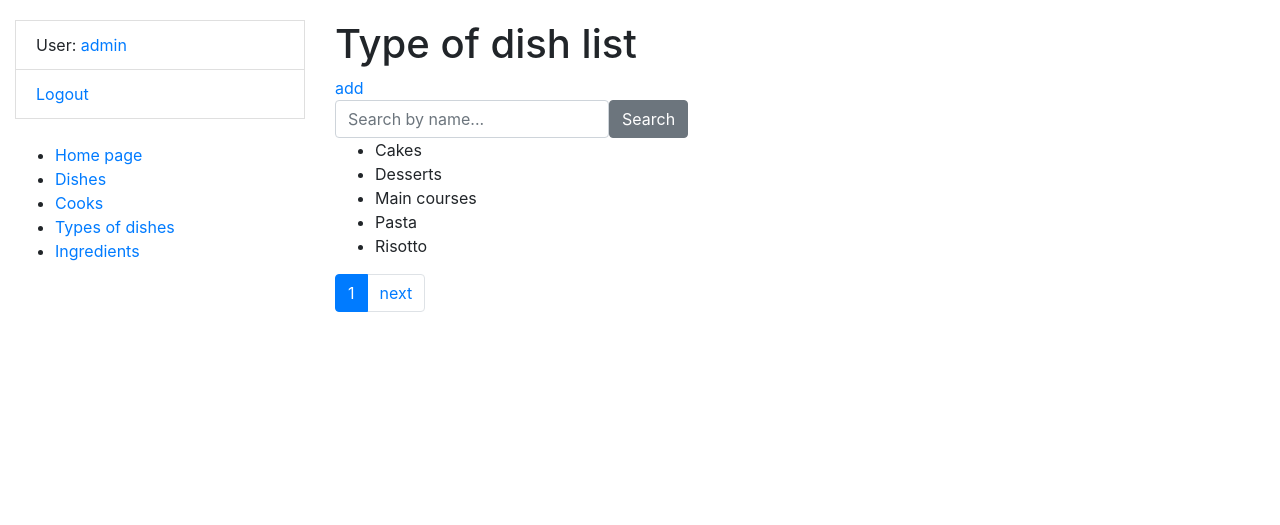
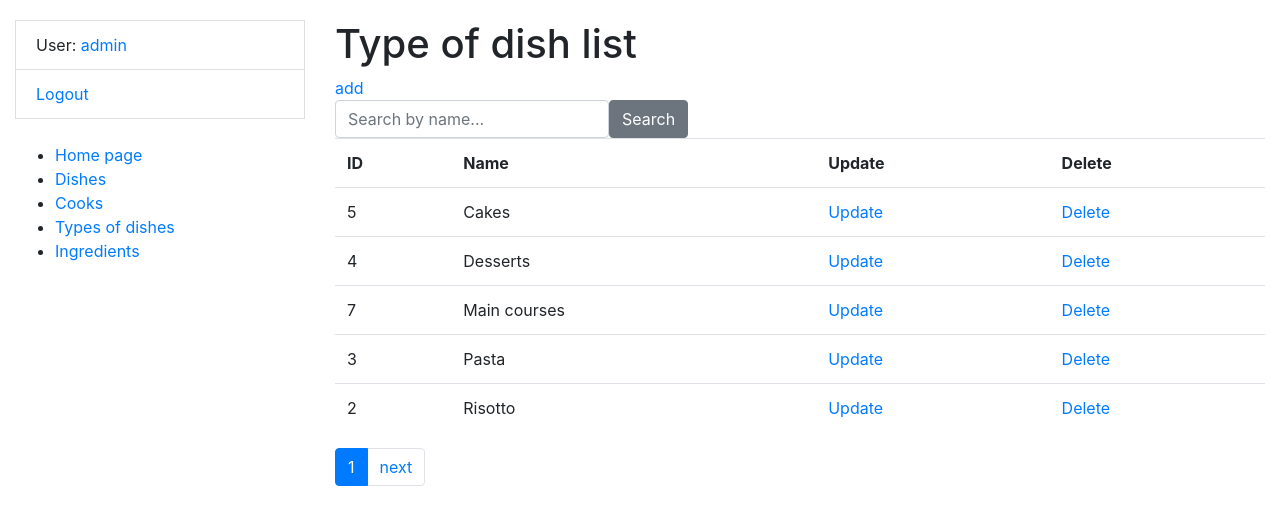
Before and after one commit to Mykhailo-Benzel/restaurant-kitchen-service, a Django app: page /dish_type/ in a window 1280 px wide. Shown: the top 525 px of the page. Run offline with Django 4.2, Linux system fonts and the light colour scheme; a user stored in the database is signed in; data comes from the database, SQL or seed files in the repository; both versions use the stored data as it was after the commit; some libraries are stand-ins or nearby versions.

Commit message:
Added DishTypeDelete page

```diff
--- a/kitchen/urls.py
+++ b/kitchen/urls.py
@@ -6,9 +6,11 @@ from kitchen.views import (
     DishTypeListView,
     IngredientCreateView,
     DishTypeCreateView,
+    DishTypeDeleteView,
     DishListView,
     DishDetailView,
     DishCreateView,
+    DishTypeUpdateView,
     CookListView,
     CookDetailView,
     CookCreateView,
@@ -20,6 +22,8 @@ urlpatterns = [
     path("ingredien/create/", IngredientCreateView.as_view(), name="ingredient-create"),
     path("dish_type/", DishTypeListView.as_view(), name="dish-type-list"),
     path("dish_type/create", DishTypeCreateView.as_view(), name="dish-type-create"),
+    path("dish_type/<int:pk>/update", DishTypeUpdateView.as_view(), name="dish-type-update"),
+    path("dish_type/<int:pk>/delete", DishTypeDeleteView.as_view(), name="dish-type-delete"),
     path("dish", DishListView.as_view(), name="dish-list"),
     path("dish/<int:pk>", DishDetailView.as_view(), name="dish-detail"),
     path("dish/create", DishCreateView.as_view(), name="dish-create"),
--- a/kitchen/views.py
+++ b/kitchen/views.py
@@ -98,6 +98,19 @@ class DishTypeCreateView(LoginRequiredMixin, generic.CreateView):
     success_url = reverse_lazy("kitchen:dish-type-list")
 
 
+class DishTypeUpdateView(LoginRequiredMixin, generic.UpdateView):
+    model = DishType
+    fields = "__all__"
+    template_name = "kitchen/dish_type_form.html"
+    success_url = reverse_lazy("kitchen:dish-type-list")
+
+
+class DishTypeDeleteView(LoginRequiredMixin, generic.DeleteView):
+    model = DishType
+    template_name = "kitchen/dish_type_confirm_delete.html"
+    success_url = reverse_lazy("kitchen:dish-type-list")
+
+
 class DishListView(LoginRequiredMixin, generic.ListView):
     model = Dish
 
--- a/templates/kitchen/dish_type_list.html
+++ b/templates/kitchen/dish_type_list.html
@@ -9,10 +9,34 @@
     <input type="submit" value="Search" class="btn btn-secondary">
   </form>
   {% if dish_type_list %}
-    <ul>
+    <table class="table">
+      <tr>
+        <th>ID</th>
+        <th>Name</th>
+        <th>Update</th>
+        <th>Delete</th>
+      </tr>
+
       {% for type in dish_type_list %}
-        <li>{{ type.name }}</li>
+        <tr>
+          <td>
+              {{ type.id }}
+          </td>
+          <td>
+              {{ type.name }}
+          </td>
+          <td>
+              <a href="{% url 'kitchen:dish-type-update' pk=type.id %}">
+                Update
+              </a>
+            </td>
+        <td>
+              <a href="{% url 'kitchen:dish-type-delete' pk=type.id %}">
+                Delete
+              </a>
+            </td>
+        </tr>
       {% endfor %}
-    </ul>
+    </table>
   {% endif %}
 {% endblock %}
```
Also changed, not shown: templates/kitchen/dish_type_confirm_delete.html (added, +11 -0 lines), db.sqlite3.
